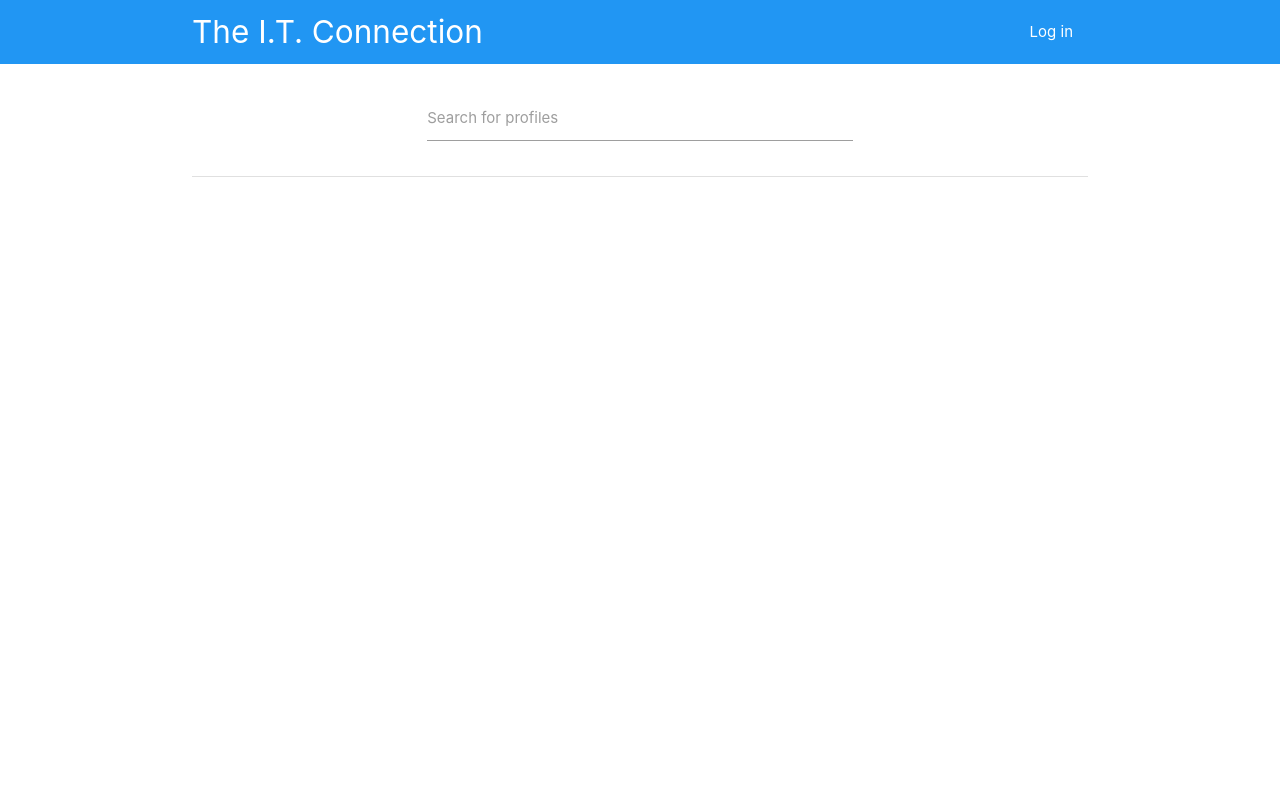
After one commit to WaifuLogics/The-I.T.-Connection, a PHP site: template app/views/search.twig in a window 1280 px wide. The commit adds this page. Run offline with PHP 8.4, Linux system fonts and the light colour scheme; the template is opened without the code that fills it, so the values that code supplies are empty; some libraries are stand-ins or nearby versions.

Commit message:
Added Search Page

```diff
--- /dev/null
+++ b/app/config/config.php
@@ -0,0 +1,4 @@
+<?php
+$GLOBALS['config'] = [
+
+];
--- /dev/null
+++ b/app/views/search.twig
@@ -0,0 +1,19 @@
+{% extends 'templates/base.twig' %}
+{% block container %}
+<div>
+    <form action="/search" method="post">
+        <div id="container-chatbox" class="row">
+            <div class="input-field col s6 offset-s3">
+                <input id="search-box" type="text" name="search-username">
+                <label for="search-box">Search for profiles</label>
+            </div>
+        </div>
+    </form>
+    <div class="divider"></div>
+</div>
+{% endblock %}
+{% block script %}
+    <script>
+        SetActive('header-search')
+    </script>
+{% endblock %}
--- a/app/views/templates/base.twig
+++ b/app/views/templates/base.twig
@@ -21,12 +21,11 @@
         {% block container %}{% endblock %}
     </div>
 {% endblock %}
+{% include('templates/friendlistModal.twig') %}
 <!--Materialize-->
 <script src="/framework/materialize/js/materialize.min.js" type="text/javascript"></script>
 <script>
-    document.addEventListener("DOMContentLoaded", () => {
-        M.Sidenav.init(document.querySelectorAll('.sidenav'));
-    });
+    M.AutoInit();
 </script>
 <!-- Website Scripts -->
 <script src="/js/global.js" type="text/javascript"></script>
--- /dev/null
+++ b/app/views/templates/friendlistModal.twig
@@ -0,0 +1,17 @@
+<div id="modal-friends" class="modal">
+    <div class="modal-content">
+        <div id="section-friend_list" class="col s2">
+            <h4>Friends</h4>
+            <!--Friend list-->
+            <div class="divider"></div>
+            <ul id="friend-list">
+                <li class="container-user">
+                    <div class="col s12 wrapper-user">
+                        <img class="user-img" src="/img/users/test.png" alt="user image"/>
+                        <p>User 1</p>
+                    </div>
+                </li>
+            </ul>
+        </div>
+    </div>
+</div>
--- a/app/views/templates/header.twig
+++ b/app/views/templates/header.twig
@@ -3,9 +3,9 @@
         {% if loggedIn %}
             <li class="header-home"><a href="{{ path_for('home') }}">Home</a></li>
             <li class="header-account"><a href="{{ path_for('account') }}">Account</a></li>
-            <li class="header-friends"><a href="{#{{ path_for('friends') }}#}">Friends</a></li>
+            <li class="header-friends"><a class="modal-trigger" href="#modal-friends">Friends</a></li>
             <li class="header-projects"><a href="{#{{ path_for('projects') }}#}">Projects</a></li>
-            <li class="header-search"><a href="{#{{ path_for('account') }}#}">Search</a></li>
+            <li class="header-search"><a href="{{ path_for('search') }}">Search</a></li>
             <li><a href="{{ path_for('logout') }}">Logout</a></li>
         {% else %}
             <li class="header-login"><a href="{{ path_for('register') }}">Log in</a></li>
--- a/css/global.css
+++ b/css/global.css
@@ -70,3 +70,11 @@ body {
 #account_name{
     font-size: auto;
 }
+
+#container-chatbox{
+    padding: 16px 0px 0px 0px;
+}
+
+#container-chatbox input{
+    margin-bottom: 0px !important;
+}
```
Also changed, not shown: app/router.php (+12 -1 lines).
